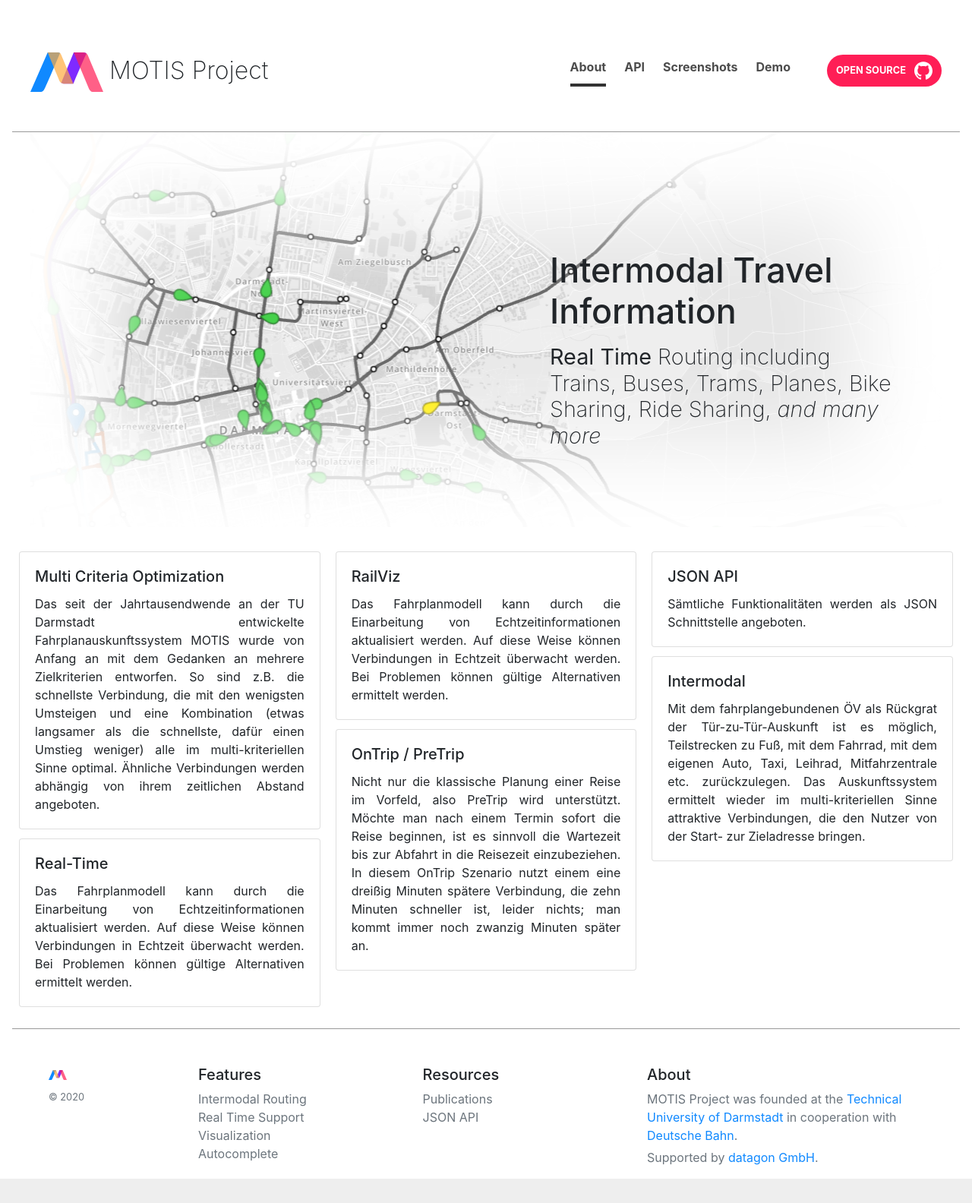
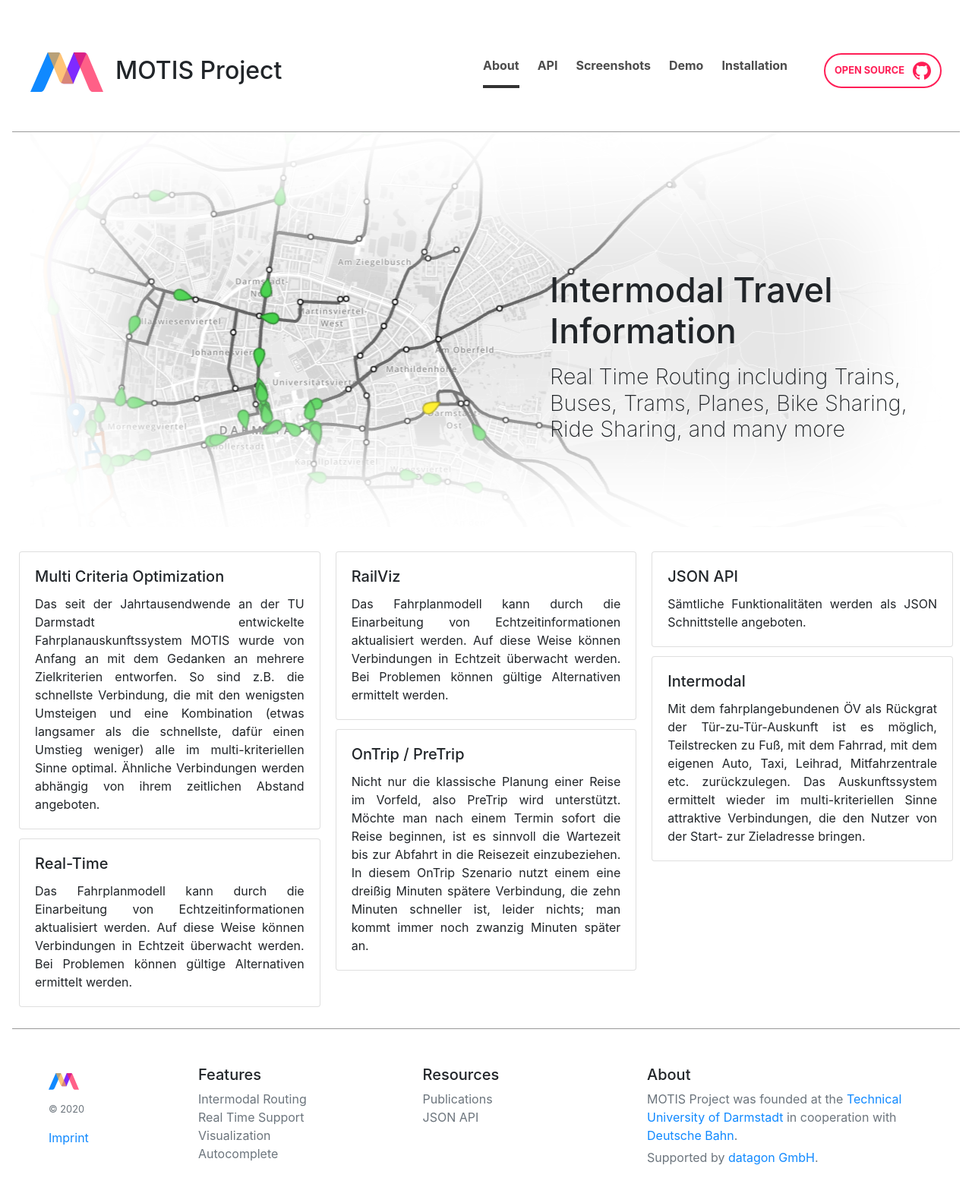
Before and after one commit to motis-project/motis-page, a Jekyll site: the page built from index.html, in a window 1280 px wide. Shown: the whole page at 76% size. Built offline with Jekyll 4.4.1, drawn with Linux system fonts in a browser that asks for light colours; before the commit the page ends 1552 px from its top, so only the background shows below that.

Commit message:
minor layout changes: bolder brand text, remove line breaks from slogan, padding for footer, less heavy github link

```diff
--- a/_includes/footer.html
+++ b/_includes/footer.html
@@ -1,8 +1,9 @@
 <footer class="mastfoot mt-auto pl-5 pr-5 pt-5">
   <div class="row">
     <div class="col-6 col-md-2 d-none d-lg-block">
-      <img class="mb-2" src="{{ "/assets/motis1.mini.png" | relative_url }}" alt="" width="24" height="24">
+      <img class="mb-2" src="{{ "/assets/motis1.svg" | relative_url }}" alt="" width="40" height="40">
       <small class="d-block mb-3 text-muted">&copy; 2020</small>
+      <a href="https://www.tu-darmstadt.de/impressum">Imprint</a>
     </div>
     <div class="col-6 col-md-3">
       <h5>Features</h5>
--- a/_includes/header.html
+++ b/_includes/header.html
@@ -1,15 +1,16 @@
 <header class="masthead mb-auto d-flex flex-wrap justify-content-center align-content-center">
   <img src="{{ "/assets/motis1.svg" | relative_url }}" width="96" />
-  <h1 class="ml-2">MOTIS Project</h1>
+  <h1>MOTIS Project</h1>
 
-  <nav class="nav nav-masthead ml-auto d-flex align-content-center flex-wrap">
+  <nav class="nav nav-masthead ml-lg-auto d-flex align-content-center flex-wrap">
     <a class="nav-link active" href="#">About</a>
     <a class="nav-link" href="#">API</a>
     <a class="nav-link" href="#">Screenshots</a>
     <a class="nav-link" href="#">Demo</a>
+    <a class="nav-link" href="#">Installation</a>
     <a class="github nav-icon ml-5" href="https://github.com/motis-project/motis">
-      <span style="position: relative; top: 1px;">Open Source</span> <img class="ml-1 p-1"
-        src="{{ "/assets/github.svg" | relative_url }}" alt="" width="32" height="32" />
+      <span style="position: relative; top: 1px;">Open Source</span>
+      <img class="ml-1 p-1" src="{{ "/assets/github.svg" | relative_url }}" alt="" width="32" height="32" />
     </a>
   </nav>
 </header>
--- a/assets/page.css
+++ b/assets/page.css
@@ -7,6 +7,7 @@
   border-top: .05rem solid #999;
   position: relative;
   top: 1em;
+  padding-bottom: 2em;
 }
 
 .marketing p {
@@ -32,15 +33,10 @@
 /*
  * Base structure
  */
-
-html,
-body {
-}
-
 body {
   display: -ms-flexbox;
   display: flex;
-  background-color: #EEE;
+  background-color: #F3F3F3;
 }
 
 .cover-container {
@@ -62,9 +58,9 @@ body {
 }
 
 .masthead h1 {
-  font-weight: 200;
   font-size: 2em;
   margin-top: inherit;
+  padding-left: 0.5em;
 }
 
 .nav-masthead .nav-link {
@@ -92,16 +88,18 @@ body {
   font-size: 80%;
   border-radius: 35px;
   padding: 5px 8px 5px 12px;
-  background-color: rgba(255, 30, 86, 1);
-  color: #FFFFFF;
+  border-color: rgba(255, 30, 86, 1);
+  border-width: 2px;
+  border-style: solid;
+  color: rgba(255, 30, 86, 1);
   font-weight: 700;
   text-transform: uppercase;
 }
 
 .github:focus, .github:hover {
-  color: #FFFFFF;
   text-decoration: none;
-  background-color: rgba(255, 30, 86, 0.8);
+  color: rgba(255, 30, 86, 0.8);
+  border-color: rgba(255, 30, 86, 0.8);
 }
 
 .content {
@@ -135,7 +133,7 @@ a {
 
 .slogan {
   position: relative;
-  top: 30%;
+  top: 35%;
 }
 
 @media (min-width: 1024px) {
--- a/index.html
+++ b/index.html
@@ -5,8 +5,8 @@ layout: default
   <div class="slogan">
     <h1 class="mb-3">Intermodal Travel Information</h1>
     <h2>
-      <b>Real Time</b> Routing including <br />Trains, Buses, Trams, Planes, Bike Sharing, Ride Sharing, <i>and
-        many more</i>
+      Real Time Routing including Trains, Buses, Trams, Planes, Bike Sharing, Ride Sharing, and
+        many more
     </h2>
   </div>
 </div>
```
Also changed, not shown: assets/github.svg.
